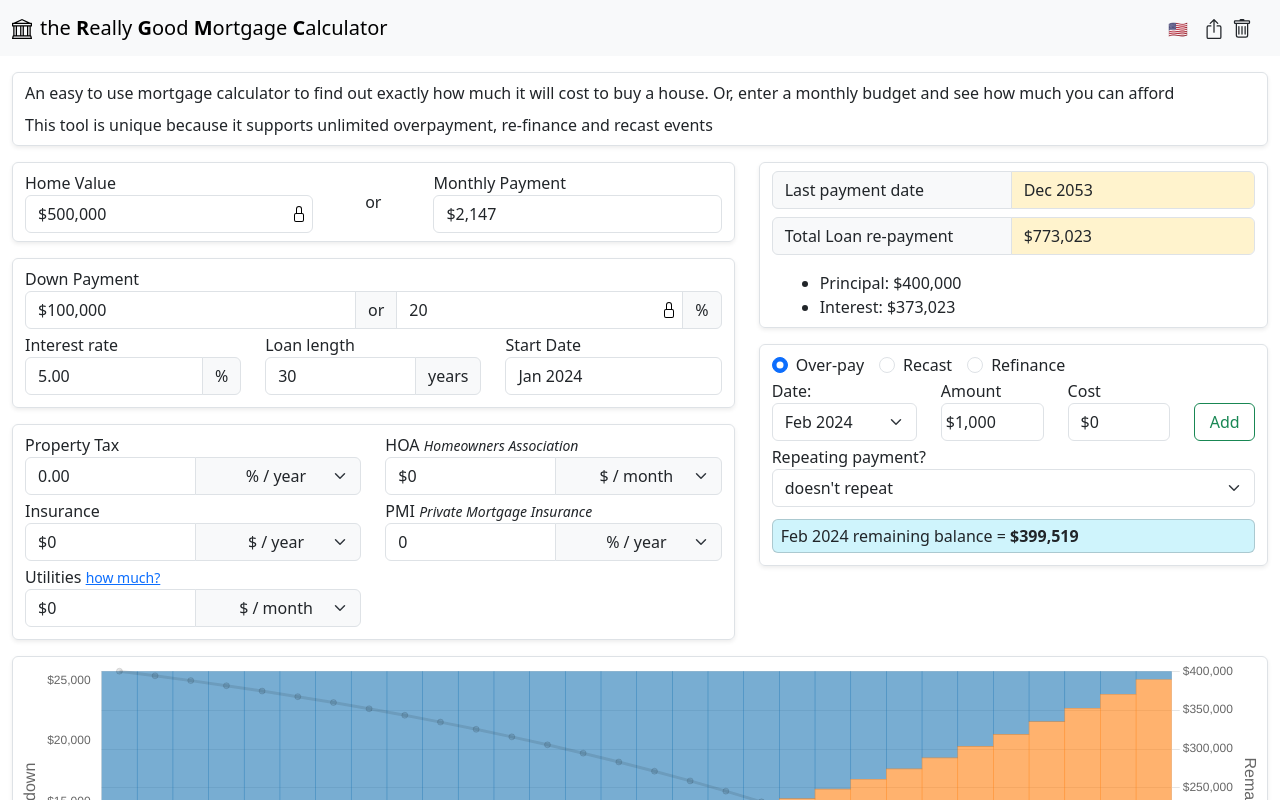
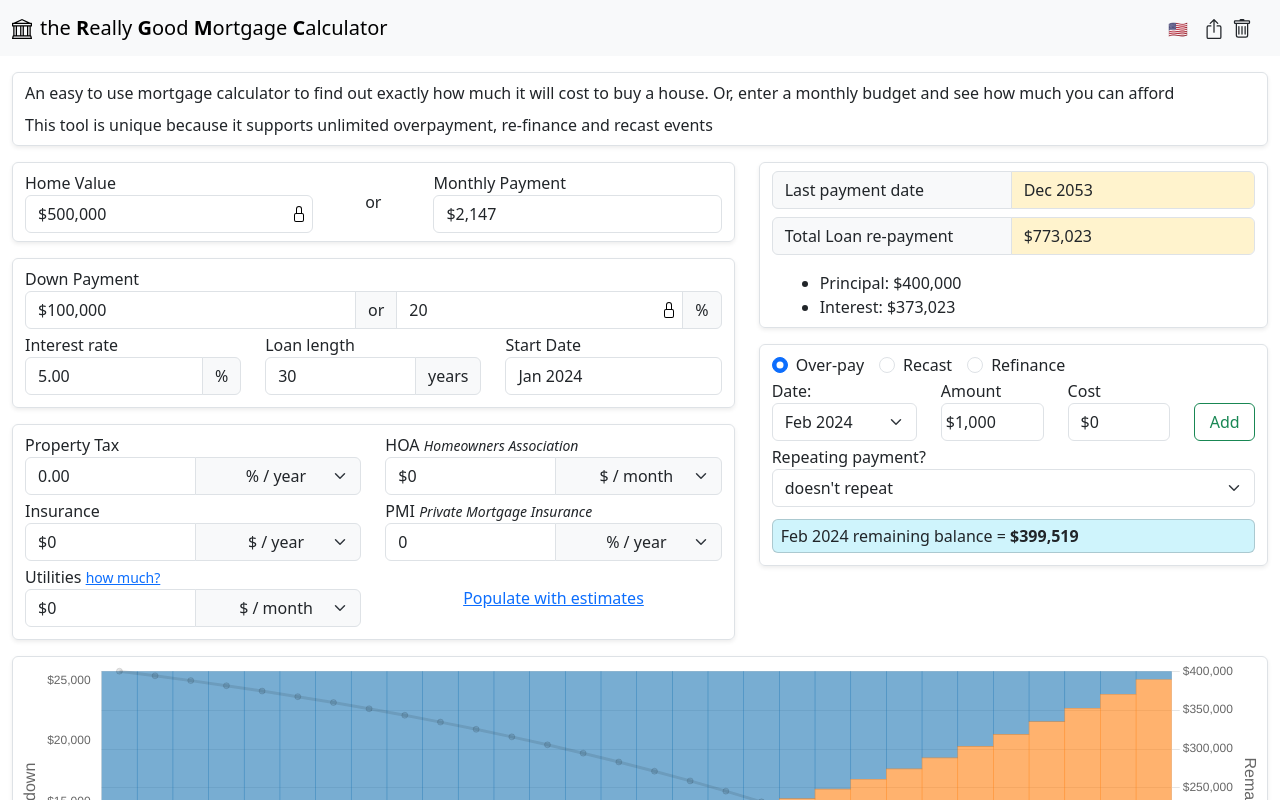
Before and after one commit to 28raining/trgmc, a React (Vite) app: page / in a window 1280 px wide. Shown: the top 800 px of the page. Built offline with nearby package versions, Linux system fonts and the light colour scheme.

Commit message:
add an autofill button

```diff
--- a/src/App.jsx
+++ b/src/App.jsx
@@ -375,7 +375,7 @@ function App() {
 
     //check if PMI is valid (has to go post-math)
     if (parseFloat(newDisplayState["downPayPercent"]) >= 20 && parseFloat(newDisplayState["pmi"]) > 0) {
-      newValid["pmi"] = "PMI is only required when the loan is greater than 80% of the property value";
+      newValid["pmi"] = "PMI is required while the loan amount is greater than 80% of the property value. Reduce down payment?";
     }
 
     setDisplayState(newDisplayState);
--- a/src/LoanForm.jsx
+++ b/src/LoanForm.jsx
@@ -410,6 +410,22 @@ function LoanForm({ displayState, flash, updateUserInput, valid }) {
                 <ValidFbComp x={valid["utilities"]} />
               </div>
             </div>
+            <div className="col-xxl-4 col-sm-6 col-12 d-flex align-items-center justify-content-center">
+              <button type="button" className="btn btn-link" onClick={()=>{
+                updateUserInput("propertyTaxUnit", 2);
+                updateUserInput("hoaUnit", 1);
+                updateUserInput("pmiUnit", 4);
+                updateUserInput("utilitiesUnit", 1);
+                updateUserInput("insuranceUnit", 0);
+
+                updateUserInput("propertyTax", "1.00");
+                updateUserInput("hoa", "300");
+                updateUserInput("pmi", "1.5");
+                updateUserInput("utilities", "120");
+                updateUserInput("insurance", "1000");
+
+              }}>Populate with estimates</button>
+            </div>
           </div>
         </div>
       </div>
--- a/src/loanMaths.js
+++ b/src/loanMaths.js
@@ -216,7 +216,7 @@ export function loanMaths(
 
     //handle case when PMI payments stop due to <80% L2V. This is like an event causing loan re-calculation
     if (PMI_int > 0) {
-      if (remaining[i] < 0.8 * originalHomeVal) {
+      if (remaining[i] <= 0.8 * originalHomeVal) {
         // console.log("stopping PMI at month", i)
         PMI_int = 0;
         loanData = loanCalc(numMonths - i, interestRate, remaining[i], "homeVal", null, 0, 0, monthlyExtraPercent, monthlyExtraFee, PMI_int);
```
